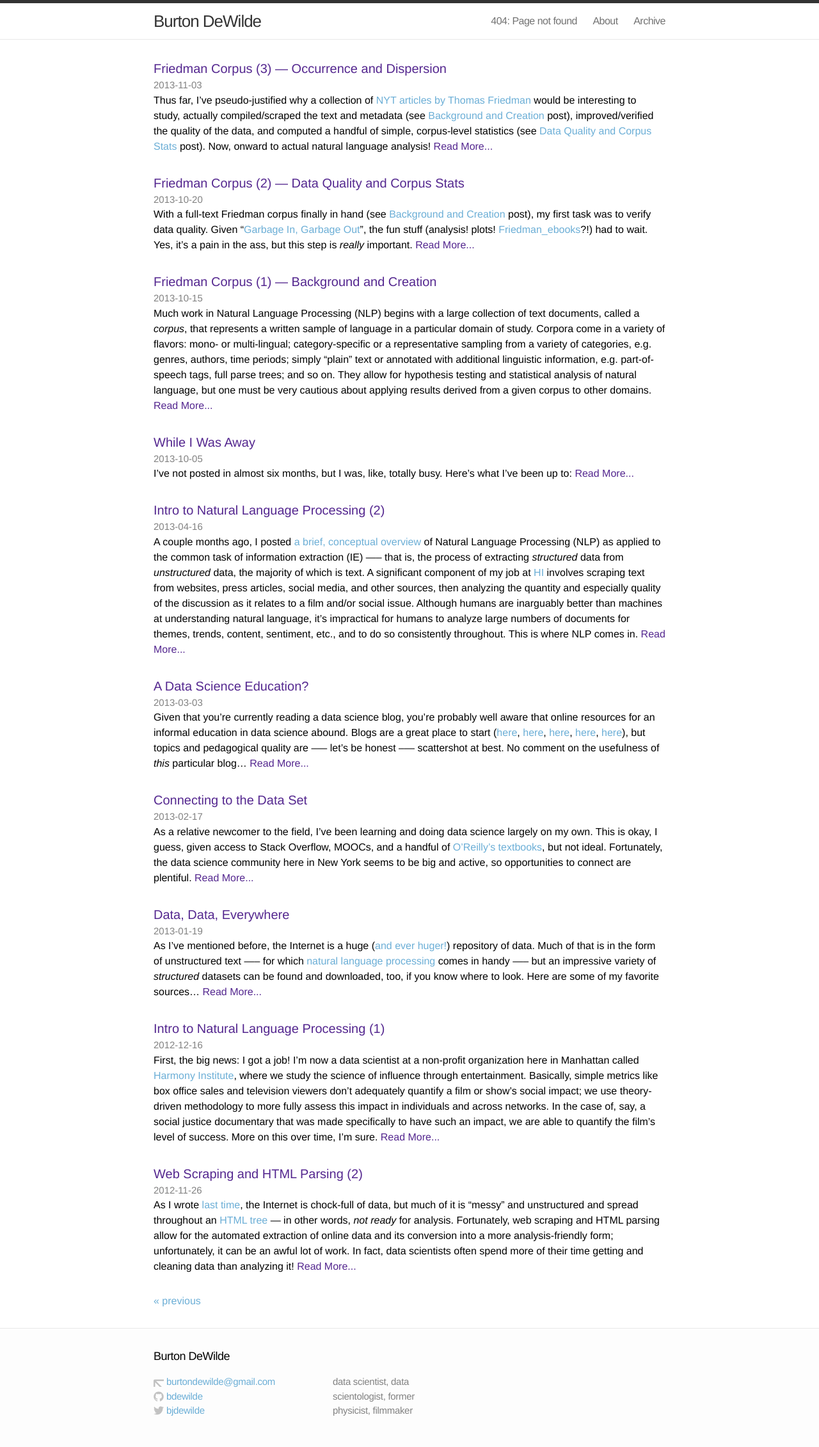
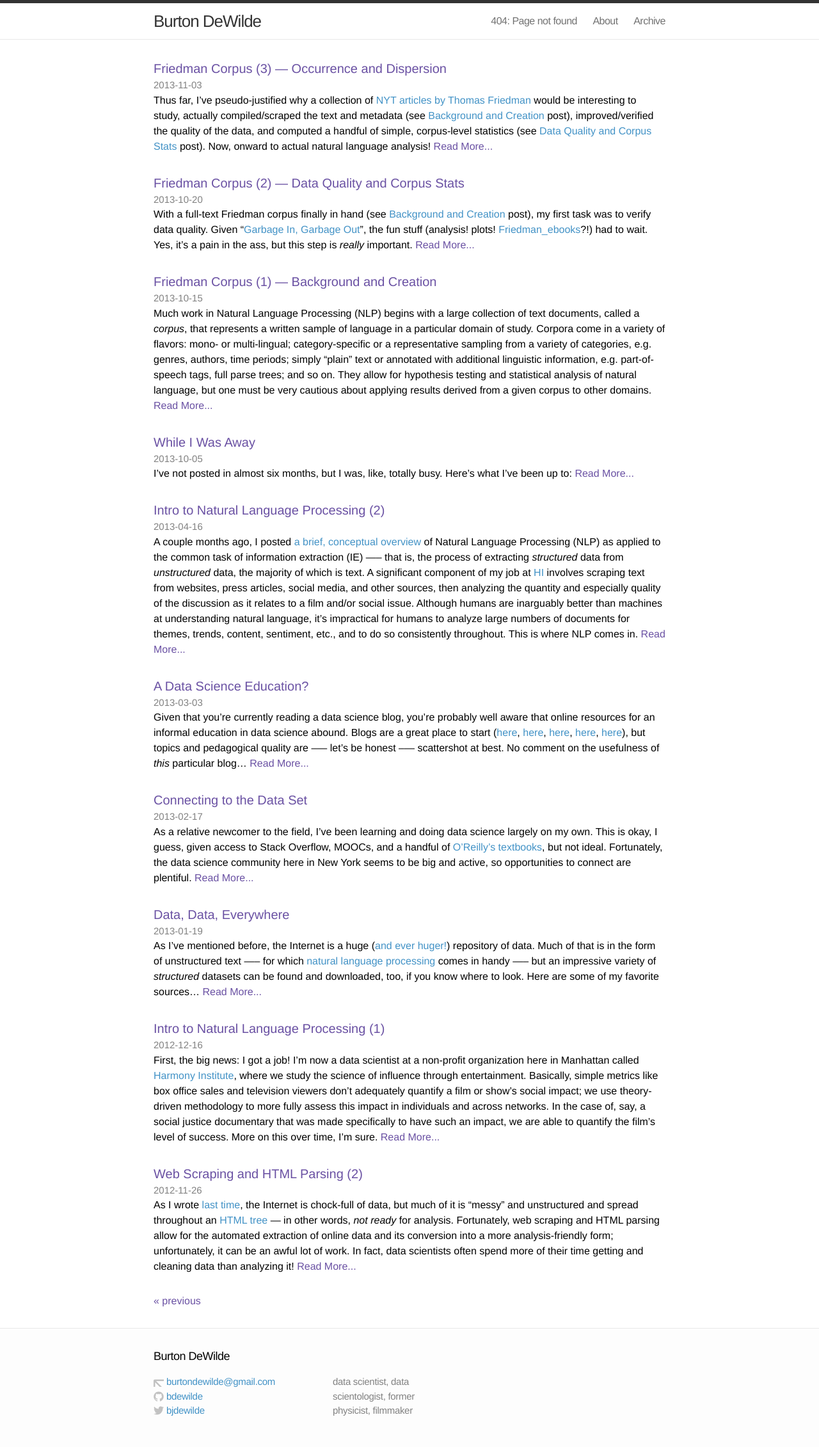
Before and after one commit to bdewilde/bdewilde.github.io, a Jekyll site: the page built from index.html, in a window 1280 px wide. Shown: the whole page at 64% size. Built offline with Jekyll 4.4.1, drawn with Linux system fonts in a browser that asks for light colours; the list of posts is cut into pages by our own code.

Commit message:
updating link class and css colors

```diff
--- a/_layouts/post.html
+++ b/_layouts/post.html
@@ -4,13 +4,13 @@
 
 <div class="post-nav">
   {% if page.previous.url %}
-    <a class="post-link" href="{{ page.previous.url | prepend: site.baseurl }}" title="{{ page.previous.title }}">&laquo; previous</a>
+    <a class="nav-link" href="{{ page.previous.url | prepend: site.baseurl }}" title="{{ page.previous.title }}">&laquo; previous</a>
   {% endif %}
   {% if page.previous and page.next %}
     <span> | </span>
   {% endif %}
   {% if page.next.url %}
-    <a class="post-link" href="{{ page.next.url | prepend: site.baseurl }}" title="{{ page.next.title }}">next &raquo;</a>
+    <a class="nav-link" href="{{ page.next.url | prepend: site.baseurl }}" title="{{ page.next.title }}">next &raquo;</a>
   {% endif %}
 </div>
 
@@ -28,7 +28,7 @@
 </div>
 
 <div class="post-nav">
-  <a class="post-link" href='#top'>&uarr; back to top</a>
+  <a class="nav-link" href='#top'>&uarr; back to top</a>
 </div>
 
 {% if page.comments %}
--- a/assets/css/style.css
+++ b/assets/css/style.css
@@ -18,12 +18,10 @@
 
 h1, h2, h3, h4, h5, h6 { font-size: 100%; font-weight: 400; }
 
-/*a         { color: #2a7ae2; text-decoration: none; }
-a:hover   { color: #000; text-decoration: underline; }
-a:visited { color: #205caa; }*/
-a         { color: #6baed6; text-decoration: none; }
+a         { color: #4292c6; text-decoration: none; }
 a:hover   { text-decoration: underline; }
-a:visited { color: #08519c; }
+
+a.nav-link { color: #6a51a3 }
 
 /* Utility */
 
@@ -168,9 +166,9 @@
   font-size: 20px;
 }
 
-.posts .post-link {
+/*.posts .post-link {
   color: #54278f;
-}
+}*/
 
 .posts p {
   display: inline;
--- a/index.html
+++ b/index.html
@@ -6,13 +6,13 @@
   {% for post in paginator.posts %}
   <div class="post">
     <h1 class="post-title">
-      <a class="post-link" href="{{ post.url }}">{{ post.title }}</a>
+      <a class="nav-link" href="{{ post.url }}">{{ post.title }}</a>
     </h1>
 
     <span class="post-date">{{ post.date | date: '%Y-%m-%d' }}</span>
     <span class="post-exerpt">
       {{ post.excerpt }}
-      <a class="post-link" href="{{ post.url }}">Read More...</a>
+      <a class="nav-link" href="{{ post.url }}">Read More...</a>
     </span>
   </div>
   {% endfor %}
@@ -20,16 +20,16 @@
 
 <div class="pagination">
   {% if paginator.next_page %}
-    <a class="pagination-item older" href="/blog/{{ paginator.next_page }}/">&laquo; previous</a>
+    <a class="nav-link" href="/blog/{{ paginator.next_page }}/">&laquo; previous</a>
   {% endif %}
   {% if paginator.next_page and paginator.previous_page %}
     <span> | </span>
   {% endif %}
   {% if paginator.previous_page %}
     {% if paginator.page == 2 %}
-      <a class="pagination-item newer" href="/">next &raquo;</a>
+      <a class="nav-link" href="/">next &raquo;</a>
     {% else %}
-      <a class="pagination-item newer" href="/blog/{{paginator.previous_page}}/">next &raquo;</a>
+      <a class="nav-link" href="/blog/{{paginator.previous_page}}/">next &raquo;</a>
     {% endif %}
   {% endif %}
 </div>
```
Also changed, not shown: archive.md (+3 -1 lines).
